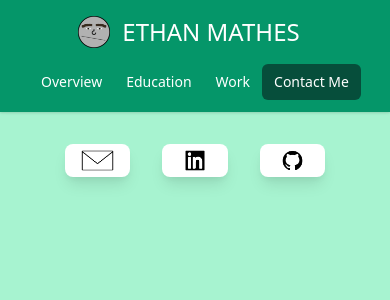
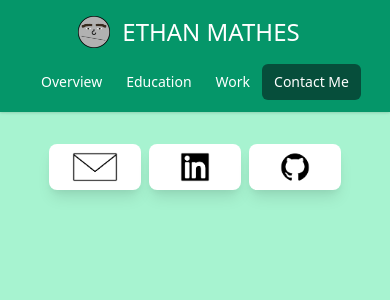
Before and after one commit to jaxmerius/Portfolio-Site, a Next.js app: page /contact in a window 390 px wide. Shown: the top 300 px of the page. Built offline with nearby package versions, Linux system fonts and the light colour scheme.

Commit message:
Mobile Contact Page

```diff
--- a/pages/contact.js
+++ b/pages/contact.js
@@ -8,7 +8,7 @@ export default function Contact() {
       <Nav currentPage="Contact" />
       <div className="bg-green-200 h-full">
         <div className="flex justify-center">
-          <div className="grid grid-cols-3 gap-8 pt-36 w-2/3 font-bold text-lg">
+          <div className="grid grid-cols-3 gap-2 sm:gap-8 pt-36 w-3/4 sm:w-2/3 font-bold text-lg">
             <div className="bg-white rounded-lg shadow-lg text-center my-auto">
               <a href="mailto:mathes974@gmail.com">
                 <img className="w-1/2 mx-auto" src="/mail.png" alt="mail" />
```
